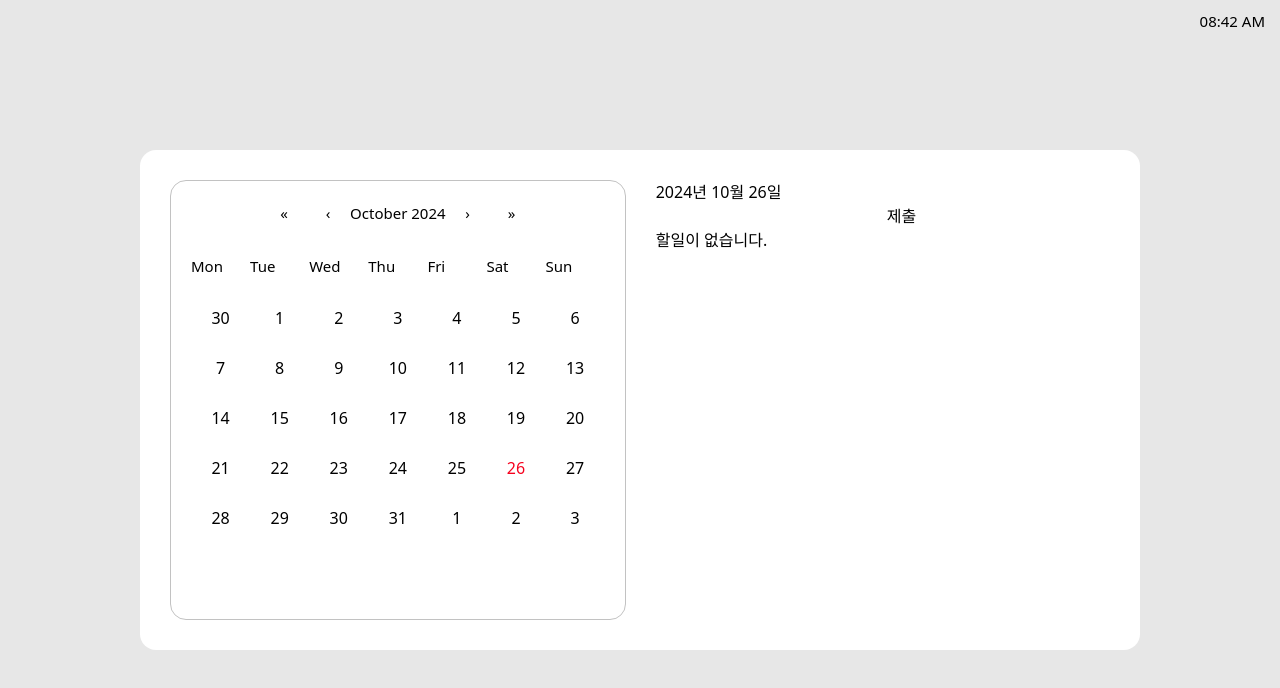
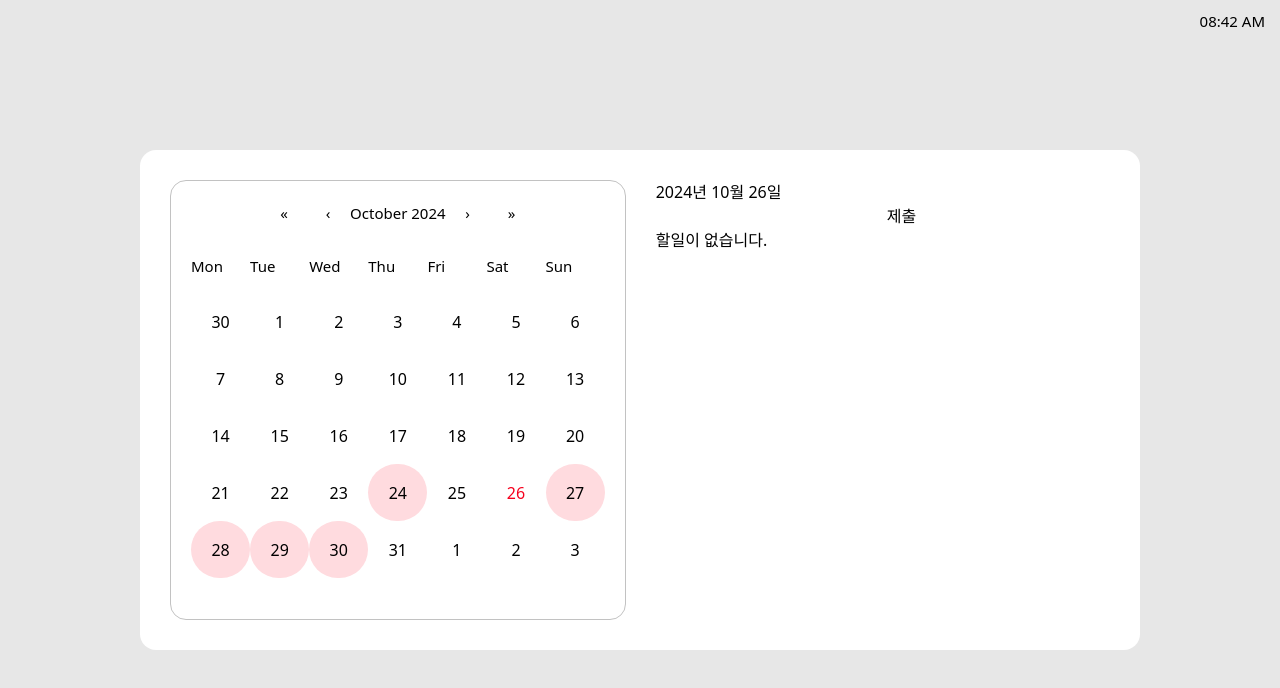
Before and after one commit to hanhyochan/Calendar_todoList, a React (Vite) app in the folder version2.1.1/: page / in a window 1280 px wide. Shown: the top 688 px of the page. Built offline with nearby package versions, Linux system fonts and the light colour scheme; data requests are answered from the project's data file.

Commit message:
10/29 스타일 적용 및 할일 있는 날짜 표시 완료

```diff
--- a/version2.1.1/db.json
+++ b/version2.1.1/db.json
@@ -53,6 +53,12 @@
       "content": "후후ㅎㅎ",
       "checked": true,
       "id": "826c9473-5863-44ba-acba-f906673b5d3b"
+    },
+    {
+      "id": "5625d583-057b-452a-aa37-7ae6b397df49",
+      "date": "20241024",
+      "content": "gkdl",
+      "checked": false
     }
   ]
 }
--- a/version2.1.1/src/index.css
+++ b/version2.1.1/src/index.css
@@ -27,9 +27,9 @@
     font-size: 15px;
 }
 
-/* .react-calendar__month-view__weekdays__weekday--weekend abbr[title="일요일"] {
+.react-calendar__month-view__weekdays__weekday--weekend abbr[title="일요일"] {
     color: red;
-} */
+}
 
 .react-calendar__tile--now {
     abbr {
@@ -37,12 +37,11 @@
     }
 }
 
-/* .react-calendar__tile--active {
-    background: none;
-} */
+.daysWithTodos {
+    background-color: rgb(255, 219, 223);
+}
 
-.react-calendar__tile--active:enabled:hover,
-.react-calendar__tile--active:enabled:focus {
+.react-calendar__tile--active {
     background-color: rgb(202, 0, 24);
     abbr {
         color: white;
@@ -53,3 +52,8 @@
     padding: 13px 0px 13px;
     border-radius: 1000rem;
 }
+
+.react-calendar__month-view__days__day {
+    width: 15px;
+    height: 57px;
+}
--- a/version2.1.1/src/pages/TodoList/TodoList.jsx
+++ b/version2.1.1/src/pages/TodoList/TodoList.jsx
@@ -65,12 +65,25 @@ const TodoList = () => {
             })
     }
 
+    const wholeTodosdate = todos.map((todo) => todo.date)
+
+    const dateColor = ({ date, view }) => {
+        if (view === "month") {
+            const calendarDate = moment(date).format("YYYYMMDD");
+            const comparison = wholeTodosdate.filter((date) => date.includes(calendarDate));
+            if (comparison.length > 0) {
+                return "daysWithTodos";
+            }
+        }
+        return null;
+    };
+
     return (
         <div style={{ backgroundColor: 'rgb(231, 231, 231)' }} className="bg-neutral-300 h-screen flex items-center justify-center">
             <Clock />
             <div className='flex bg-white w-[1000px] h-[500px] rounded-2xl p-[30px] gap-[30px]'>
-                    <Calendar onClickDay={setDate} />
-                    <div className='w-[470px]'>
+                <Calendar onClickDay={setDate} tileClassName={dateColor} />
+                <div className='w-[470px]'>
                     <h1>{moment(date).format("YYYY년 MM월 DD일")}</h1>
                     <TodoInput addTodos={addTodos} />
                     <TodoItems
```
Also changed, not shown: 1 other file (tests, documents, lock files or other folders).
